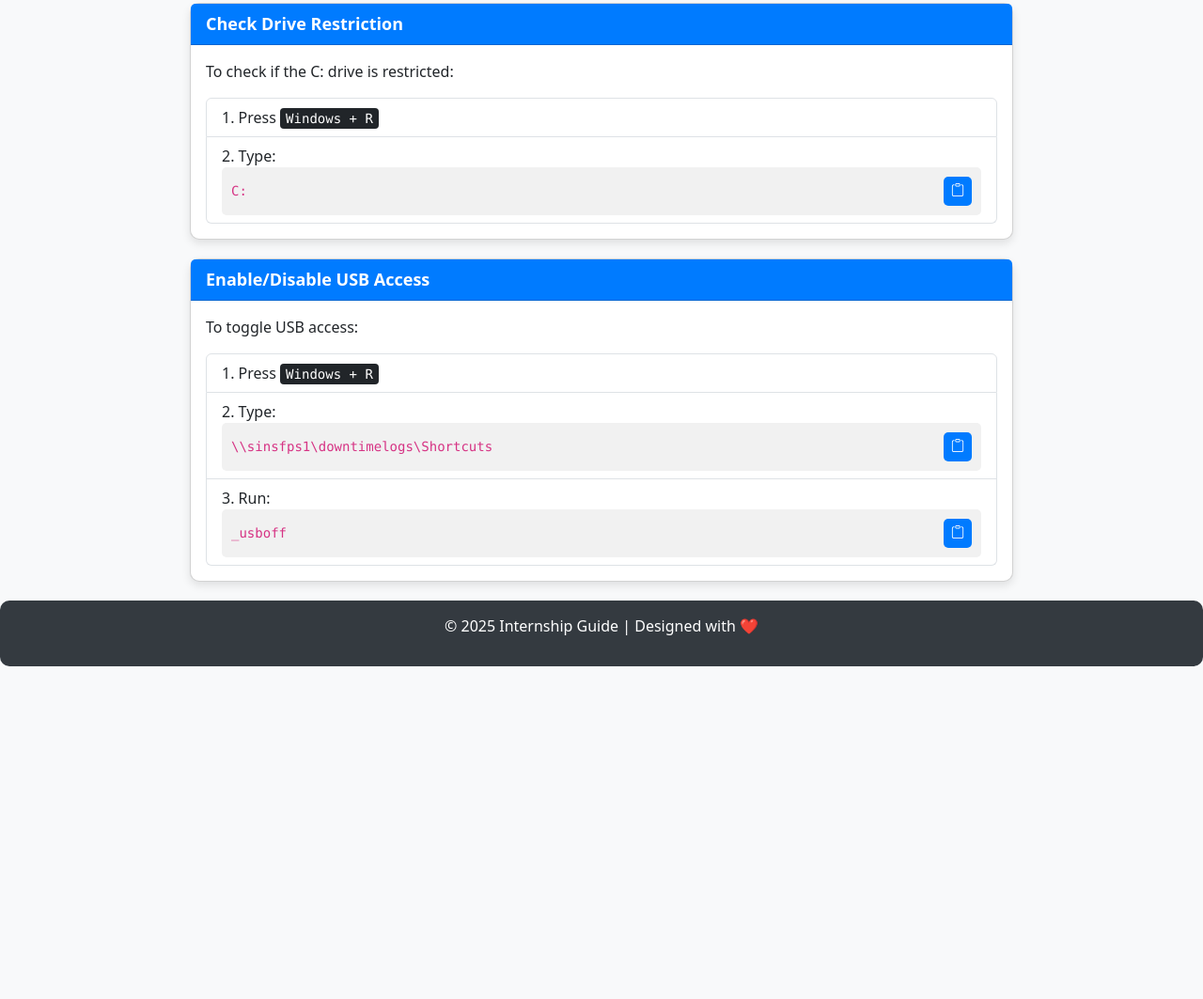
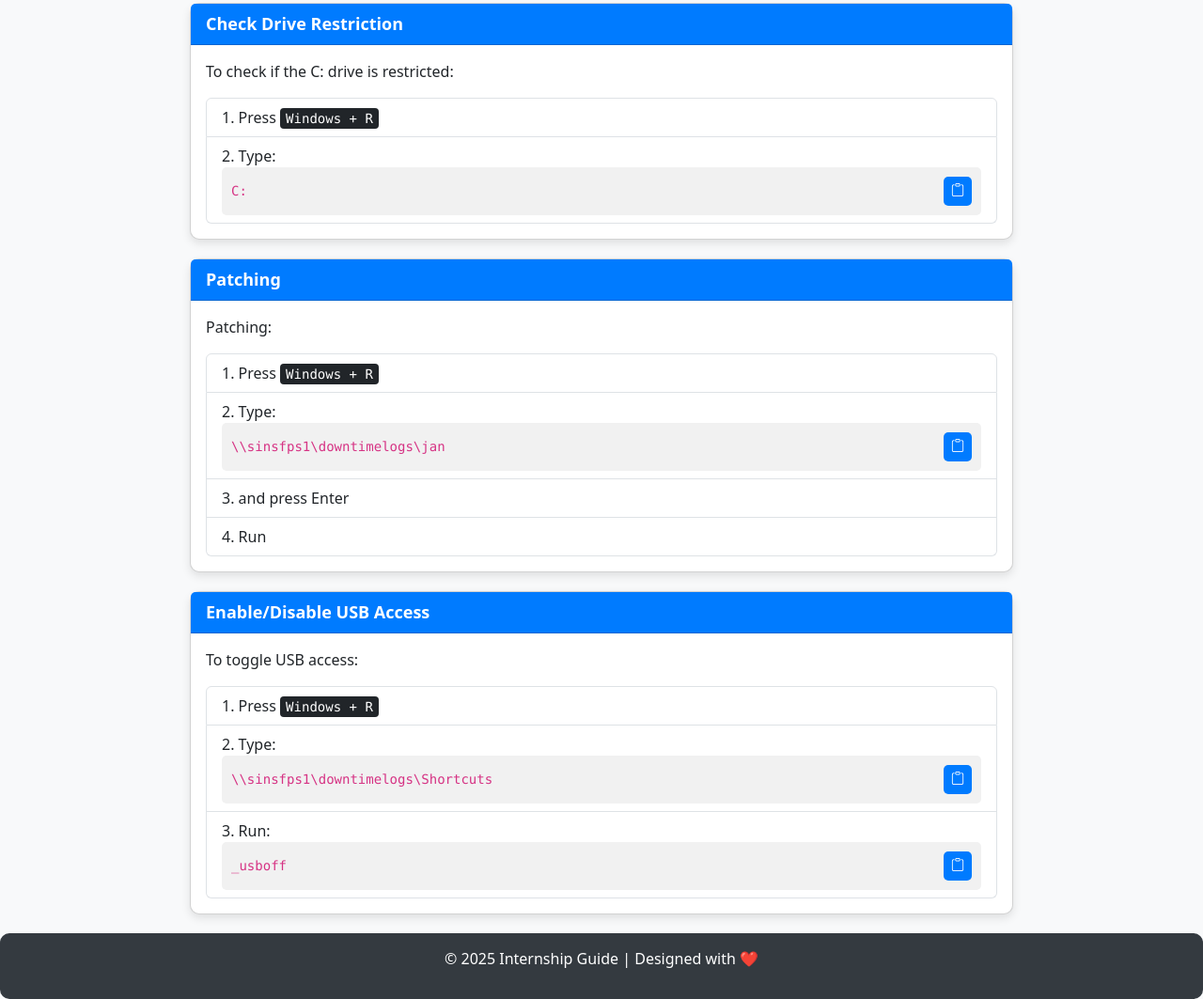
Before and after one commit to michaeldj1205/Intern, a plain HTML site: page index.html in a window 1280 px wide. Shown: the part 1032-2095 px from the top of the page at 94% size. Before the commit the page ends 1741 px from the top, so only its background shows below. Drawn offline with nearby package versions, Linux system fonts and the light colour scheme.

Commit message:
Update index.html
update 2.0

```diff
--- a/index.html
+++ b/index.html
@@ -148,6 +148,30 @@
             </div>
         </div>
 
+        <!-- Patching -->
+<div class="card">
+    <div class="card-header">Patching</div>
+    <div class="card-body">
+        <p>Patching:</p>
+        <ol class="list-group list-group-numbered">
+            <li class="list-group-item">Press <kbd>Windows + R</kbd></li>
+            <li class="list-group-item">
+                Type:
+                <div class="code-container">
+                    <code id="code8">\\sinsfps1\downtimelogs\jan</code>
+                    <button class="copy-btn" onclick="copyToClipboard('code8')" data-bs-toggle="tooltip" title="Copy">
+                        <i class="bi bi-clipboard"></i>
+                    </button>
+                </div>
+
+            </li>
+             <li class="list-group-item">and press Enter</li>
+            <li class="list-group-item">Run</li>
+        </ol>
+    </div>
+</div>
+
+
         <!-- USB Enable/Disable -->
         <div class="card">
             <div class="card-header">Enable/Disable USB Access</div>
```
